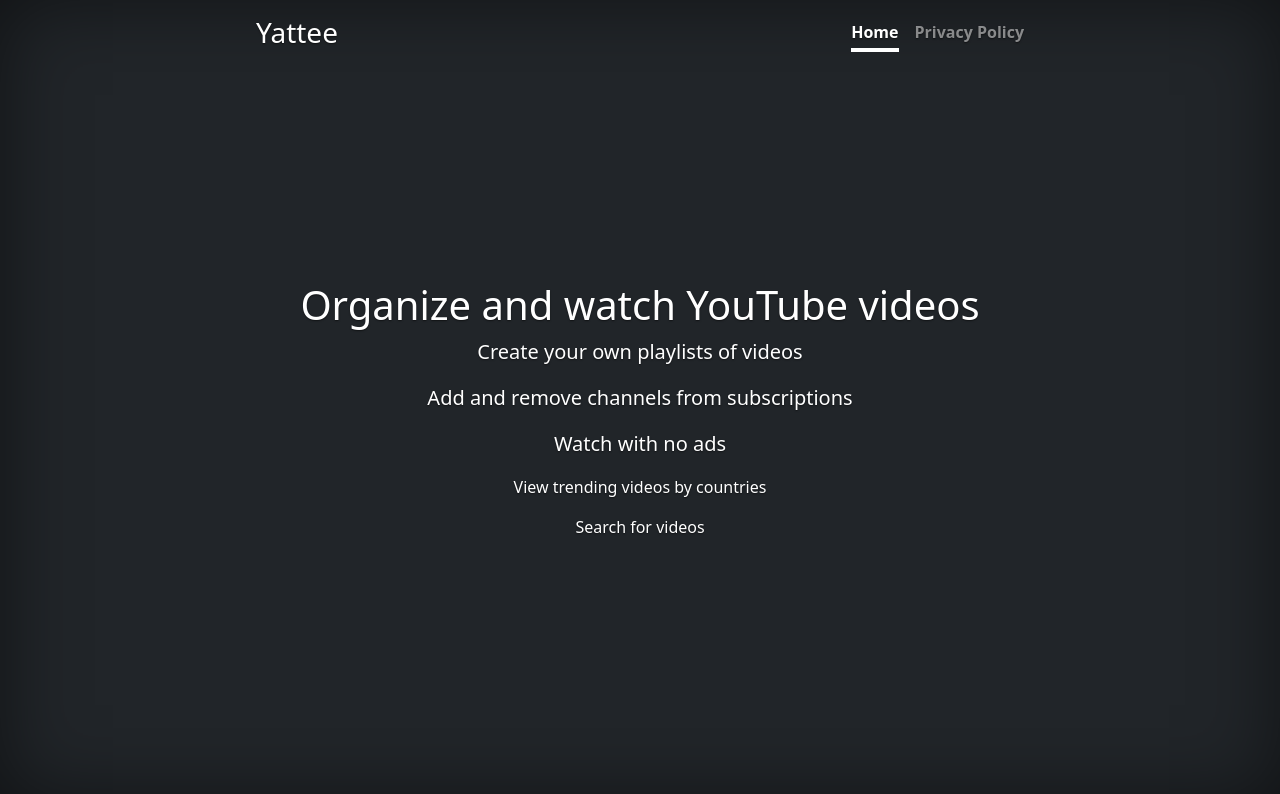
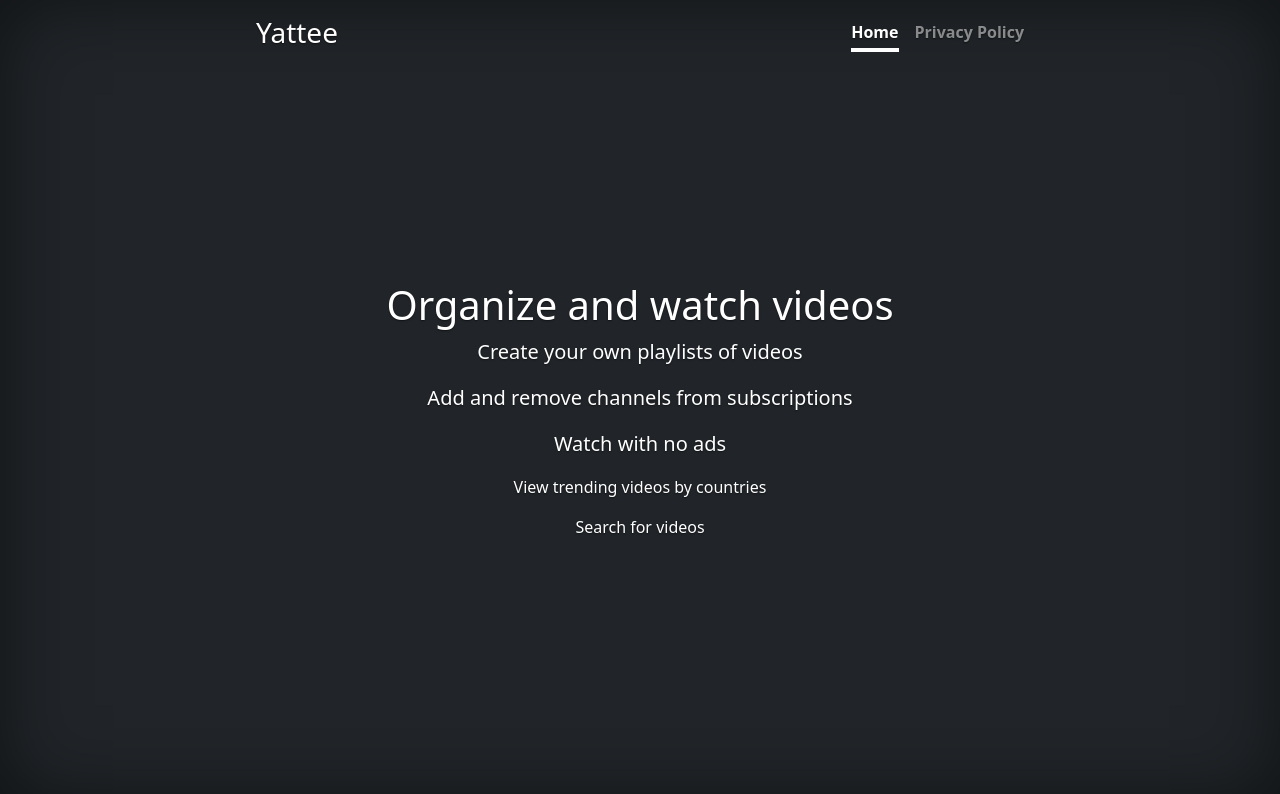
Before and after one commit to yattee/yattee.github.io, a plain HTML site: page docs/index.html in a window 1280 px wide. Drawn offline with nearby package versions, Linux system fonts and the light colour scheme.

Commit message:
Update docs

```diff
--- a/docs/index.html
+++ b/docs/index.html
@@ -78,7 +78,7 @@
   </header>
 
   <main>
-    <h1>Organize and watch YouTube videos</h1>
+    <h1>Organize and watch videos</h1>
     <p class="lead">Create your own playlists of videos</p>
     <p class="lead">Add and remove channels from subscriptions</p>
     <p class="lead">Watch with no ads</p>
```
